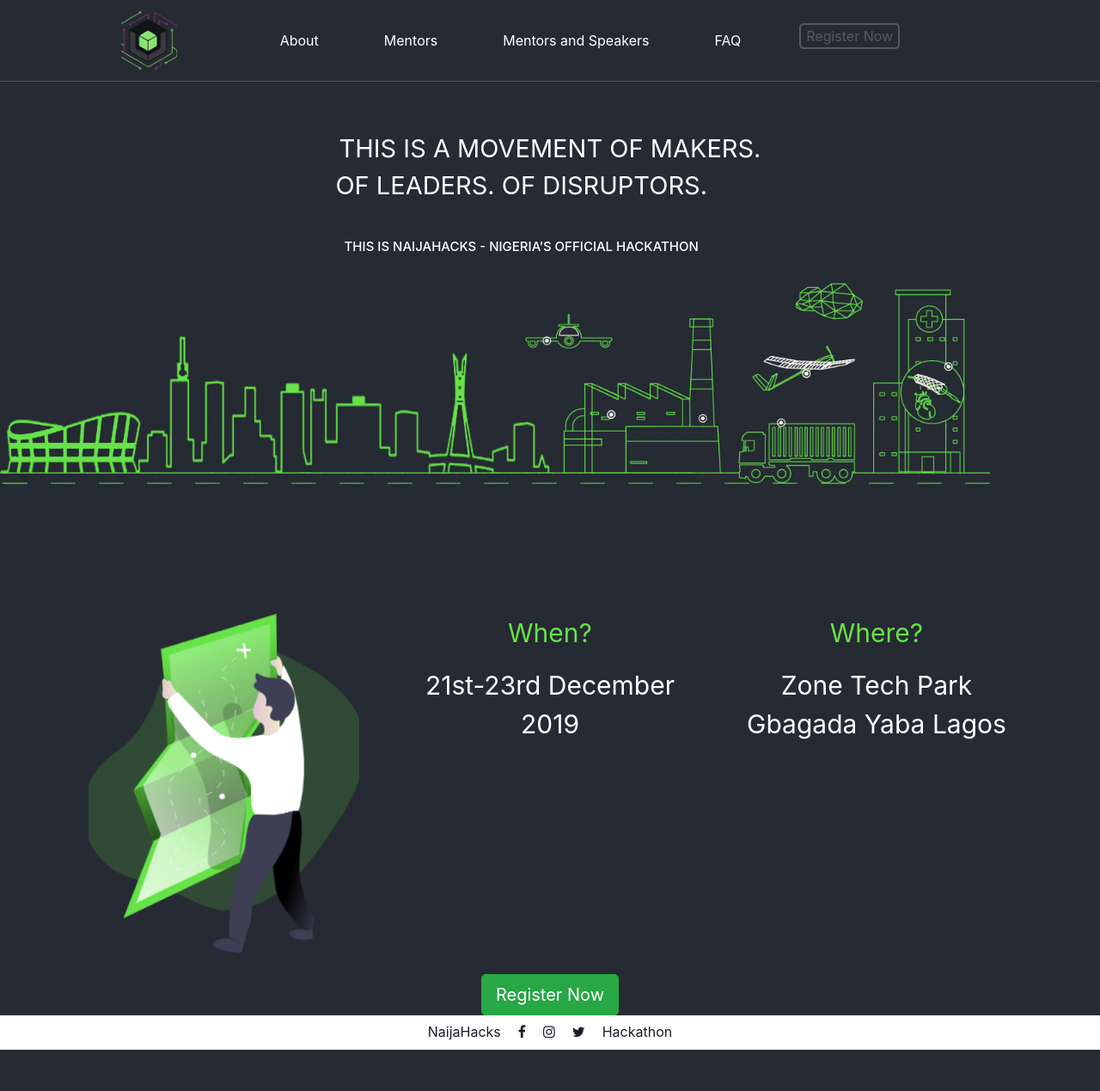
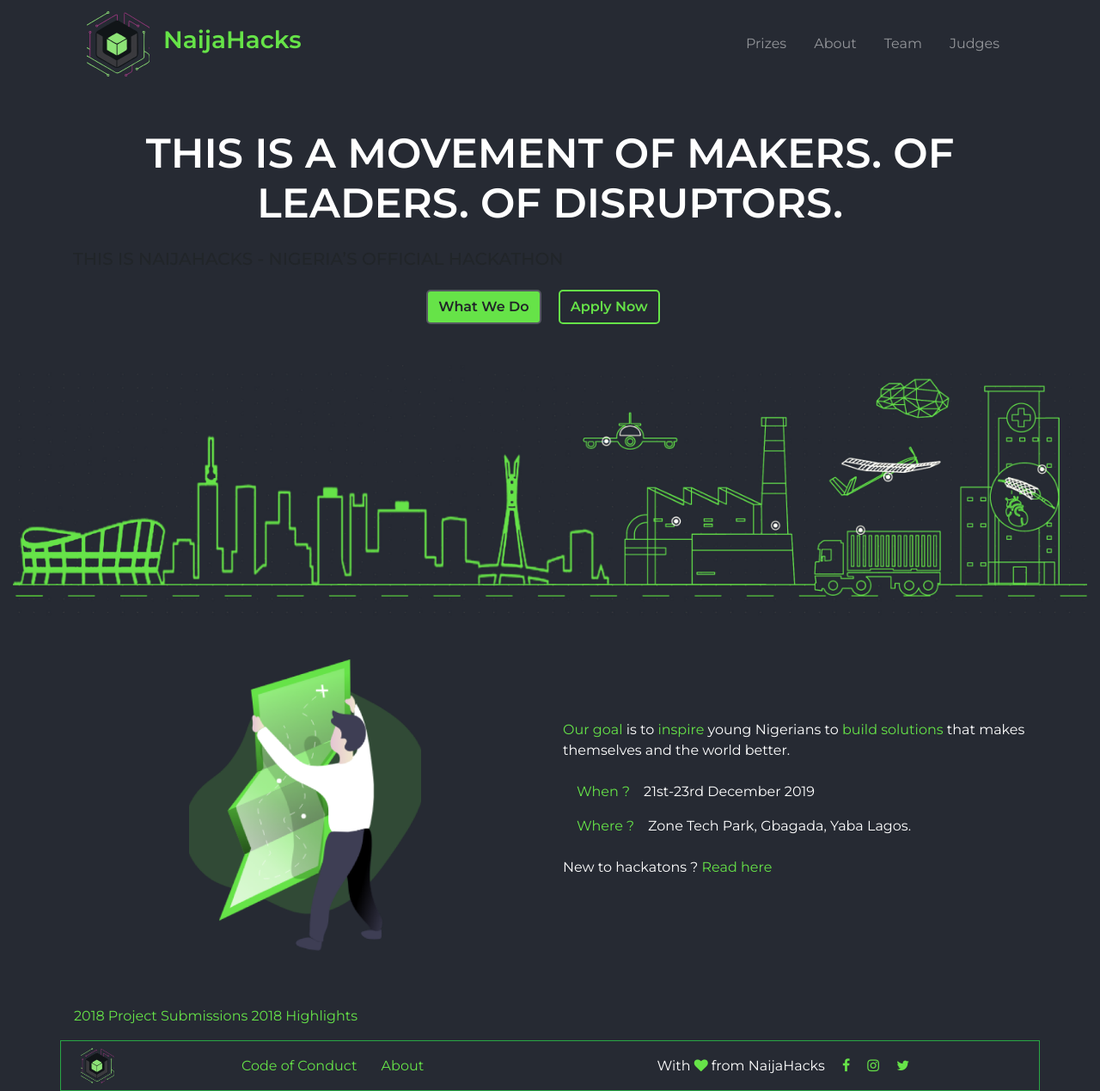
Before and after one commit to NaijaHacks/naijahacks.com, a website built with webpack: page src/public/index.html in a window 1280 px wide. Shown: the whole page at 86% size. Before the commit the page ends 1221 px from the top, so only its background shows below. Built offline with nearby package versions, Linux system fonts and the light colour scheme.

Commit message:
new design update

```diff
--- a/src/public/css/style.css
+++ b/src/public/css/style.css
@@ -1,127 +1,169 @@
-body{
+* {
+  margin: 0;
+  padding: 0;
+  box-sizing: border-box;
+}
+
+body {
+  font-family: "Montserrat", sans-serif;
   background-color: #262a33;
 }
-.hero2{
 
+/* Font Styles */
+h1 {
+  color: #fff;
+  font-size: 48px;
+  font-weight: 600;
+}
+
+h2 {
+  font-size: 36px;
+  font-weight: 500;
+}
+p {
+  color: #fff;
+}
+
+.font-24 {
+  font-size: 24px;
+}
+
+.text-green {
+  color: #66e348;
+}
+
+a:hover,
+a:active,
+a:focus {
+  color: #66e348;
+  text-decoration: underline;
+}
+
+/* Button Styles */
+.btn-green {
+  font-weight: 600;
+  background: #66e348;
+  border: 2px solid #555961;
+  border-radius: 5px;
+}
+
+.btn-green-border {
+  font-weight: 600;
+  border: 2px solid #66e348;
+  border-radius: 5px;
+  color: #66e348;
+}
+
+/* Header Styles */
+
+.nav-link {
+  font-size: 16px;
+}
+/* .navbg {
+  background-color: #262a33;
+  border-bottom: 1px solid #555961;
 
 }
-.navbg{
-    background-color: #262a33;
-    border-bottom:1px solid #555961;
-    /*padding: 0;*/
-    /*margin:0;*/
-}
-.gaws{
-	background-image: url('../img/background.png');
-	background-repeat:no-repeat;
-	background-size:100%;
-	/*background-color: red;*/
+.gaws {
+  background-image: url("../img/background.png");
+  background-repeat: no-repeat;
+  background-size: 100%;
   width: 100%;
   height: 100vh;
   border-radius: 1px solid red;
 }
-.ml-auto{
+.ml-auto {
   margin-right: 20%;
-	padding:10px;
+  padding: 10px;
 }
-.navbar-brand{
+.navbar-brand {
   margin-left: 10%;
 }
-.nav-item{
-	padding-left:60px;
+.nav-item {
+  padding-left: 60px;
 }
-.nav-link{
-	color:white !important;
-}
-.nav-button{
-	background-color:transparent;
+
+.nav-button {
+  background-color: transparent;
   border: 2px solid #555961;
   color: #555961;
-	border-radius:5px;
-	/*padding-left: 5px;
-	padding-right: 5px;*/
+  border-radius: 5px;
+} */
 
-}
-.footer{
+/* .footer {
   width: 100%;
   height: 5vh;
   background-color: #fff;
 }
-.footer-align{
+.footer-align {
   padding-top: 0.5%;
   padding-bottom: 0.5%;
 }
-.footer-content{
+.footer-content {
   padding: 0 0.7%;
   color: rgb(26, 29, 37);
-}
-.description{
-	font-size:29px;
+} */
+
+.description {
+  font-size: 29px;
   text-align: left;
   margin-top: 5%;
-color: #FFFBFB;
+  color: #fffbfb;
 }
-.description-child{
-	font-size:15px;
+.description-child {
+  font-size: 15px;
   font-weight: 500;
   margin-top: 2%;
   text-align: center;
   color: #555961;
   margin-right: 6%;
 }
-div.description .ofleaders{
+div.description .ofleaders {
   margin-right: 6%;
 }
-.location{
-	color: #66E348;
-	font-size:30px;
+.location {
+  color: #66e348;
+  font-size: 30px;
 }
-.date{
+.date {
   color: white;
   font-size: 30px;
 }
-.venue{
+.venue {
   color: white;
   font-size: 30px;
 }
-.reg-btn{
+.reg-btn {
   margin: auto;
 }
-.team-section{
-	margin:auto;
+.team-section {
+  margin: auto;
   background-color: #262a33;
 }
-.team-section h1{
+.team-section h1 {
   color: #66e348;
   text-align: center;
   padding-top: 2%;
 }
-.team-section h2{
+.team-section h2 {
   color: #66e348;
   text-align: center;
   padding-bottom: 2%;
 }
-.team-section h3,h5,p{
-	text-align: center;
-	color: white;
-}
-img{
-	width: 90%;
 
-}
 @media only screen and (max-width: 768px) {
-	.description{
-font-size:19px;
+  .description {
+    font-size: 19px;
   }
 }
 @media only screen and (max-width: 768px) {
-.description-child{
-	font-size:15px;
+  .description-child {
+    font-size: 15px;
   }
 }
 @media only screen and (max-width: 600px) {
-.description-child{
-	font-size:15px;
+  .description-child {
+    font-size: 15px;
     margin-bottom: 5%;
   }
 }
--- a/src/public/index.html
+++ b/src/public/index.html
@@ -26,88 +26,134 @@
 <html lang="en">
   <head>
     <title>Naijahacks 2019</title>
-  <meta charset="utf-8">
-  <meta name="viewport" content="width=device-width, initial-scale=1">
-  <link rel="stylesheet" href="https://maxcdn.bootstrapcdn.com/bootstrap/4.3.1/css/bootstrap.min.css">
-  <link rel="stylesheet" type="text/css" href="https://stackpath.bootstrapcdn.com/font-awesome/4.7.0/css/font-awesome.min.css">
+    <meta charset="utf-8" />
+    <meta name="viewport" content="width=device-width, initial-scale=1" />
+    <!-- Bootstrap -->
+    <link
+      rel="stylesheet"
+      href="https://maxcdn.bootstrapcdn.com/bootstrap/4.3.1/css/bootstrap.min.css"
+    />
+    <!-- Font Awesome -->
+    <link
+      rel="stylesheet"
+      type="text/css"
+      href="https://stackpath.bootstrapcdn.com/font-awesome/4.7.0/css/font-awesome.min.css"
+    />
+    <!-- Google Fonts -->
+    <link
+      href="https://fonts.googleapis.com/css?family=Montserrat:400,500,600&display=swap"
+      rel="stylesheet"
+    />
+    <link rel="icon" type="image/png" href="img/favicon.png" />
     <!-- <link rel="stylesheet" type="text/css" href="css/style.css"> -->
-  <link rel="stylesheet" type="text/css" href="css/style.css">
+    <link rel="stylesheet" type="text/css" href="css/style.css" />
   </head>
   <body>
-
-
+    <!-- Header Section -->
+    <div class="container">
       <nav class="navbar navbar-expand-md navbar-dark  navbg">
-      <span class="navbar-brand"><a href="#"><img src="img/favicon.png"></a></span>
-      <button class="navbar-toggler" type="button" data-toggle="collapse" data-target="#collapse-navbar">
+        <span class="navbar-brand">
+          <a href="#"><img src="img/favicon.png"/></a>
+        </span>
+        <h3 class="font-weight-bold text-green">NaijaHacks</h3>
+        <button
+          class="navbar-toggler"
+          type="button"
+          data-toggle="collapse"
+          data-target="#collapse-navbar"
+        >
           <span class="navbar-toggler-icon" style="color: white"></span>
         </button>
 
         <div class="navbar-collapse collapse" id="collapse-navbar">
           <ul class="navbar-nav ml-auto">
-        <li class="nav-item">
+              <li class="nav-item mx-2">
+                  <a class="nav-link" href="#">Prizes</a>
+                </li>
+            <li class="nav-item mx-2">
               <a class="nav-link" href="#">About</a>
             </li>
-        <li class="nav-item">
-          <a class="nav-link" href="#">Mentors</a>
+            <li class="nav-item mx-2">
+              <a class="nav-link" href="#">Team</a>
             </li>
-        <li class="nav-item">
-          <a class="nav-link" href="#">Mentors and Speakers</a>
+            <li class="nav-item mx-2">
+              <a class="nav-link" href="#">Judges</a>
             </li>
-        <li class="nav-item">
+
+            <!-- <li class="nav-item">
             <a class="nav-link" href="views/faq.html">FAQ</a>
-        </li>
-        <li class="nav-item">
+          </li> -->
+            <!-- <li class="nav-item">
             <button class="nav-button">Register Now</button>
-      </li>
+          </li> -->
           </ul>
         </div>
       </nav>
+    </div>
+    <!-- Header Ends -->
     <div class="container">
-          <div class="row">
+      <div class="row justify-content-center my-5">
         <div class="col-lg-12 col-md-12 col-sm-12">
-              <div class="description">
-                <center><p>THIS IS A MOVEMENT OF MAKERS. <span class="ofleaders"> <br>OF LEADERS. OF DISRUPTORS.</span> </p></center>
+          <h1 class="text-center">
+            THIS IS A MOVEMENT OF MAKERS. OF LEADERS. OF DISRUPTORS.
+          </h1>
+          <h5 class=" text-centertext-secondary my-4">
+            THIS IS NAIJAHACKS - NIGERIA’S OFFICIAL HACKATHON
+          </h4>
         </div>
-            </div>
-            <div class="col-lg-12 col-md-12 col-sm-12">
-              <div class="description-child">
-                <center><p>THIS IS NAIJAHACKS - NIGERIA’S OFFICIAL HACKATHON</p></center>
+        <div>
+          <a class="btn btn-green" href="#">What We Do</a>
+          <a class="btn btn-green-border mx-3" href="#">Apply Now</a>
         </div>
       </div>
     </div>
+    <div class="container-fluid">
+    <img src="img/background.png" class="img-fluid" />
     </div>
-        <img src="img/background.png" width="100%">
-        <div style="margin-top: 10%;"></div>
+    <div class="container">
+      <div class="row align-items-center my-5">
+        <div class="col-lg-6 col-md-6 col-sm-12 col-xs-12">
+        <center><img src="img/open_maps.png" class="img-fluid w-50" /> </center>
+
+        </div>
+        <div class="col-lg-6 col-md-6 col-sm-12 col-xs-12">
+        <p><span class="text-green">Our goal</span> is to <span class="text-green">inspire</span> young Nigerians to <span class="text-green">build solutions</span> that makes themselves and the world better.</p>
+        <div class="my-4">
+        <p><span class="text-green mx-3">When ?</span>21st-23rd December 2019</p>
+        <p><span class="text-green mx-3">Where ?</span>Zone Tech Park, Gbagada, Yaba Lagos.</p>
+      </div>
+        <p>New to hackatons ? <a target="_blank" rel="noopener" href="https://mlh.io/faq/" class="text-green"> Read here</a></p>
+        </div>
+      </div>
+    </div>
   <div class="container">
     <div class="row">
-	      <div class="col-lg-4 col-md-4 col-sm-12 col-xs-12">
-		<center><img src="img/open_maps.png" width="60%"></center>
-	      </div>
-	      <div class="col-lg-4 col-md-4 col-sm-12 col-xs-12">
-		<center><p class="location">When?</p></center>
-		<center><p class="date">21st-23rd December 2019</p></center>
-	      </div>
-	      <div class="col-lg-4 col-md-4 col-sm-12 col-xs-12">
-		<center><p class="location">Where?</p></center>
-		<center><p class="venue">Zone Tech Park Gbagada Yaba Lagos</p></center>
+      <div class="col-lg-12 p-3">
+        <a class="text-green" href="https://naijahacks2018.devpost.com/submissions">2018 Project Submissions</a>
+        <a class="text-green" href="https://drive.google.com/file/d/1TIOWGH8f9aqCQQqxHSCYC4sdWc1dJtRx/view">2018 Highlights</a>
       </div>
     </div>
-    </div><br>
-    <div class="container">
-      <div class="row">
-        <a class="btn btn-lg btn-success reg-btn" href="naijahacks.com/signup">Register Now</a>
+  </div>
+    <!-- Footer Section -->
+    <footer class="container">
+      <div class="row align-items-center justify-content-between border border-success p-2">
+        <div class="col-md-2">
+          <img class="w-25" src="img/favicon.png" width="5%"/>
+        </div>
+        <div class="col">
+          <a href="https://static.mlh.io/docs/mlh-code-of-conduct.pdf" class="text-green" target="_blank" rel="noopener">Code of Conduct</a>
+          <a href="#" class="text-green mx-4">About</a>
+          </div>
+          <div class="col">
+          <p class="d-inline mx-3">With <i class="fa fa-heart text-green"></i> from NaijaHacks</p>
+        <a target="_blank" rel="noopener"
+          href="https://facebook.com/Naija-Hacks-2152958468319057"><i class="fa fa-facebook text-green"></i></a>
+        <a class="mx-3" target="_blank" rel="noopener" href="https://instagram.com/naijahacks"> <i class="fa fa-instagram text-green"></i></a>
+        <a target="_blank" rel="noopener" href="https://twitter.com/naijahacks">  <i class="fa fa-twitter text-green"></i></a>
           </div>
       </div>
-    <center>
-      <footer class="footer">
-        <div class="container footer-align">
-          <p class="d-inline footer-content">NaijaHacks</p>
-          <a target="_blank" href="https://facebook.com/Naija-Hacks-2152958468319057"><div class="d-inline footer-content"><i class="fa fa-facebook"></i></div></a>
-          <a target="_blank" href="https://instagram.com/naijahacks"><div class="d-inline footer-content"><i class="fa fa-instagram"></i></div></a>
-          <a target="_blank" href="https://twitter.com/naijahacks"><div class="d-inline footer-content"><i class="fa fa-twitter"></i></div></a>
-          <p class="d-inline footer-content">Hackathon</p>
-        </div>
     </footer>
+    <!-- Footer Ends -->
     <script src="https://ajax.googleapis.com/ajax/libs/jquery/3.4.1/jquery.min.js"></script>
     <script src="https://maxcdn.bootstrapcdn.com/bootstrap/4.3.1/js/bootstrap.min.js"></script>
     <script src="https://cdnjs.cloudflare.com/ajax/libs/popper.js/1.14.7/umd/popper.min.js"></script>
```
Also changed, not shown: 1 other file. Lines whose indentation alone changed are shown as unchanged.
